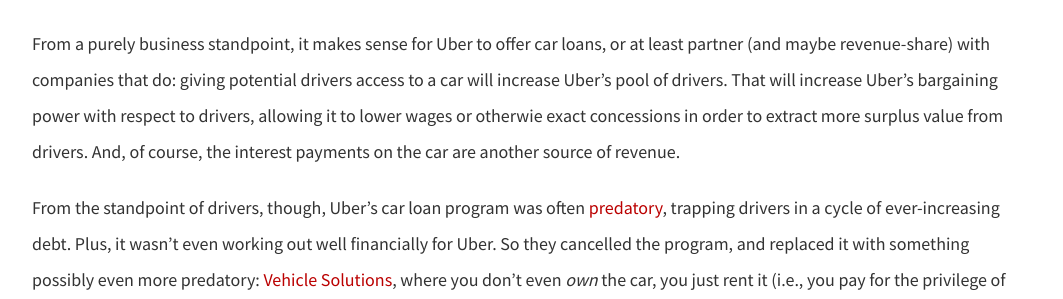
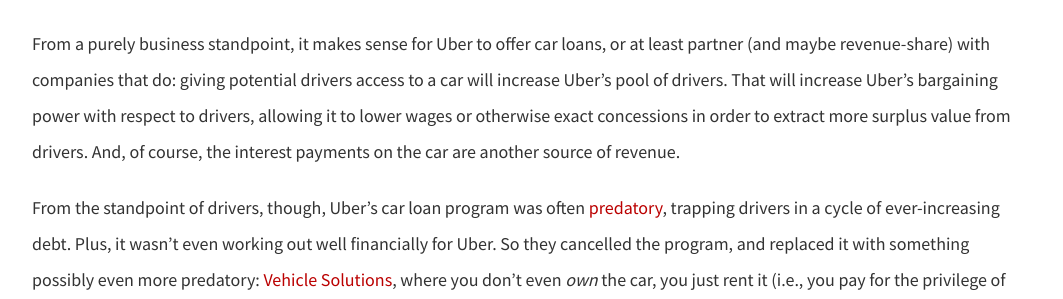
Before and after one commit to dellsystem/dellsystem.github.io, a Jekyll site: the page built from _posts/2019-2-27-fragments-58.md, in a window 1280 px wide and 900 px high, scrolled down 1275 px. Shown: the part 228-527 px from the top of the window, without its empty margins (108-1171 px from the left). Built offline with Jekyll 4.4.1, drawn with Linux system fonts in a browser that asks for light colours; some of the changed text lies outside the part shown.

Commit message:
Update fragments-58

```diff
--- a/_posts/2019-2-27-fragments-58.md
+++ b/_posts/2019-2-27-fragments-58.md
@@ -31,7 +31,7 @@ So it doesn't really matter if the card is unprofitable initially, because it'll
 
 From 2015-2017, Uber had a car leasing program called (I can't believe this is real) Xchange Leasing.
 
-From a purely business standpoint, it makes sense for Uber to offer car loans, or at least partner (and maybe revenue-share) with companies that do: giving potential drivers access to a car will increase Uber's pool of drivers. That will increase Uber's bargaining power with respect to drivers, allowing it to lower wages or otherwie exact concessions in order to extract more surplus value from drivers. And, of course, the interest payments on the car are another source of revenue.
+From a purely business standpoint, it makes sense for Uber to offer car loans, or at least partner (and maybe revenue-share) with companies that do: giving potential drivers access to a car will increase Uber's pool of drivers. That will increase Uber's bargaining power with respect to drivers, allowing it to lower wages or otherwise exact concessions in order to extract more surplus value from drivers. And, of course, the interest payments on the car are another source of revenue.
 
 From the standpoint of drivers, though, Uber's car loan program was often [predatory](https://www.lendingtree.com/auto/uber-car-financing/), trapping drivers in a cycle of ever-increasing debt. Plus, it wasn't even working out well financially for Uber. So they cancelled the program, and replaced it with something possibly even more predatory: [Vehicle Solutions](https://www.thesimpledollar.com/uber-financing/), where you don't even _own_ the car, you just rent it (i.e., you pay for the privilege of being exploited by Uber).
 
```
Also changed, not shown: other parts of _posts/2019-2-27-fragments-58.md (+1 -1 lines).
